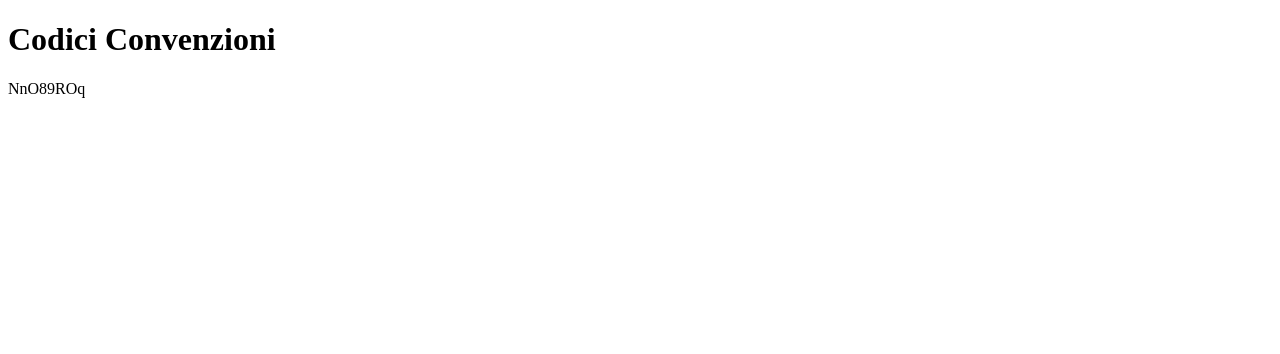
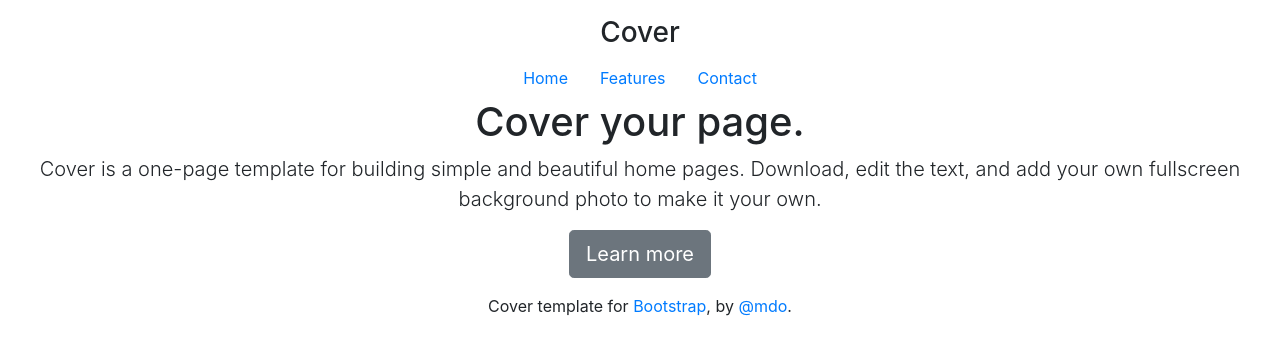
Before and after one commit to Artur-dev94/Artur-dev94.github.io, a plain HTML site: page index.html in a window 1280 px wide. Drawn offline with nearby package versions, Linux system fonts and the light colour scheme.

Commit message:
Update index.html

```diff
--- a/index.html
+++ b/index.html
@@ -1,24 +1,48 @@
 <!DOCTYPE html>
 <html>
     <head>
+        <meta charset="utf-8">
+        <meta name="viewport" content="width=device-width, initial-scale=1, shrink-to-fit=no">
+        <meta name="description" content="">
+        <meta name="author" content="">
+        <link rel="icon" href="/docs/4.0/assets/img/favicons/favicon.ico">
 
-    </head>
-    <body class="text-center">
+        <title>Cover Template for Bootstrap</title>
+
+        <link rel="canonical" href="https://getbootstrap.com/docs/4.0/examples/cover/">
+
+        <!-- Bootstrap core CSS -->
+        <link href="../../dist/css/bootstrap.min.css" rel="stylesheet">
+
+        <!-- Custom styles for this template -->
+        <link href="cover.css" rel="stylesheet">
+      </head>
+
+      <body class="text-center">
 
         <div class="cover-container d-flex h-100 p-3 mx-auto flex-column">
-
+          <header class="masthead mb-auto">
+            <div class="inner">
+              <h3 class="masthead-brand">Cover</h3>
+              <nav class="nav nav-masthead justify-content-center">
+                <a class="nav-link active" href="#">Home</a>
+                <a class="nav-link" href="#">Features</a>
+                <a class="nav-link" href="#">Contact</a>
+              </nav>
+            </div>
+          </header>
 
           <main role="main" class="inner cover">
-            <h1 class="cover-heading">Codici Convenzioni</h1>
-            <p class="lead">NnO89ROq</p>
+            <h1 class="cover-heading">Cover your page.</h1>
+            <p class="lead">Cover is a one-page template for building simple and beautiful home pages. Download, edit the text, and add your own fullscreen background photo to make it your own.</p>
             <p class="lead">
-
+              <a href="#" class="btn btn-lg btn-secondary">Learn more</a>
             </p>
           </main>
 
           <footer class="mastfoot mt-auto">
             <div class="inner">
-
+              <p>Cover template for <a href="https://getbootstrap.com/">Bootstrap</a>, by <a href="https://twitter.com/mdo">@mdo</a>.</p>
             </div>
           </footer>
         </div>
@@ -32,7 +56,4 @@
         <script src="../../assets/js/vendor/popper.min.js"></script>
         <script src="../../dist/js/bootstrap.min.js"></script>
       </body>
-
-
-
 </html>
```
